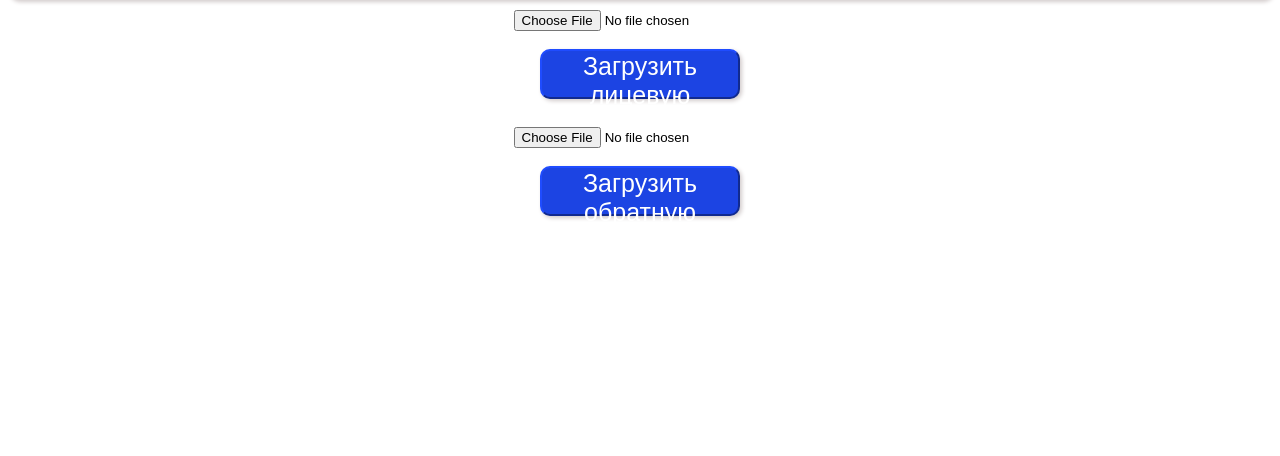
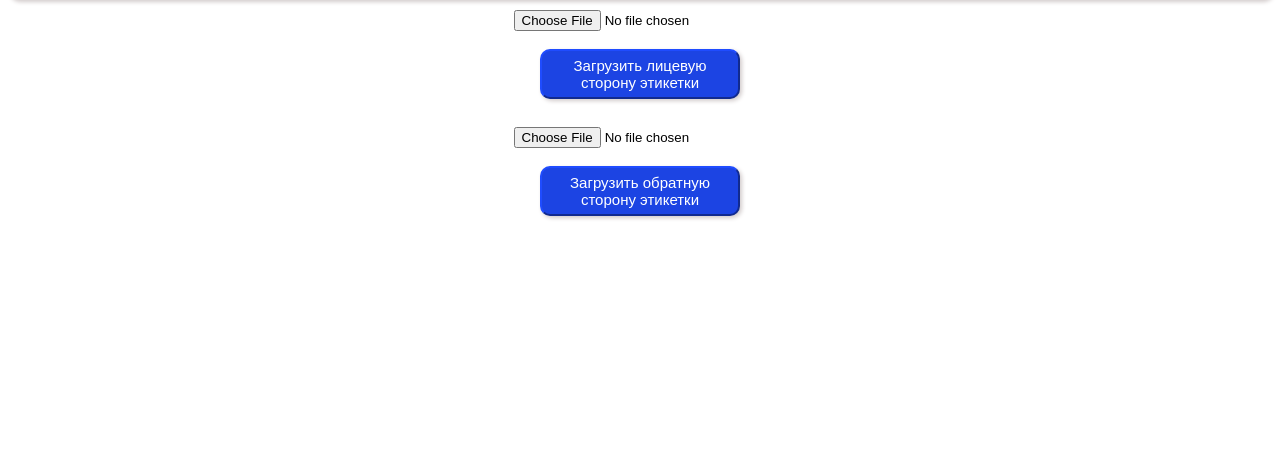
Before and after one commit to Konstantin04122007/Cifrovoy-proriv, a Flask app: page / in a window 1280 px wide. Shown: the part 138-594 px from the top of the page. Run offline with Flask 3, Linux system fonts and the light colour scheme.

Commit message:
Update style.css

```diff
--- a/static/style.css
+++ b/static/style.css
@@ -44,7 +44,7 @@ button{
     height: 50px;
     border-radius: 10px;
     border-color: #1C44E3;
-    font-size: 25px;
+    font-size: 15px;
     color: white;
     box-shadow: 2px 2px 4px rgba(210, 203, 203, 1);
 }
```
